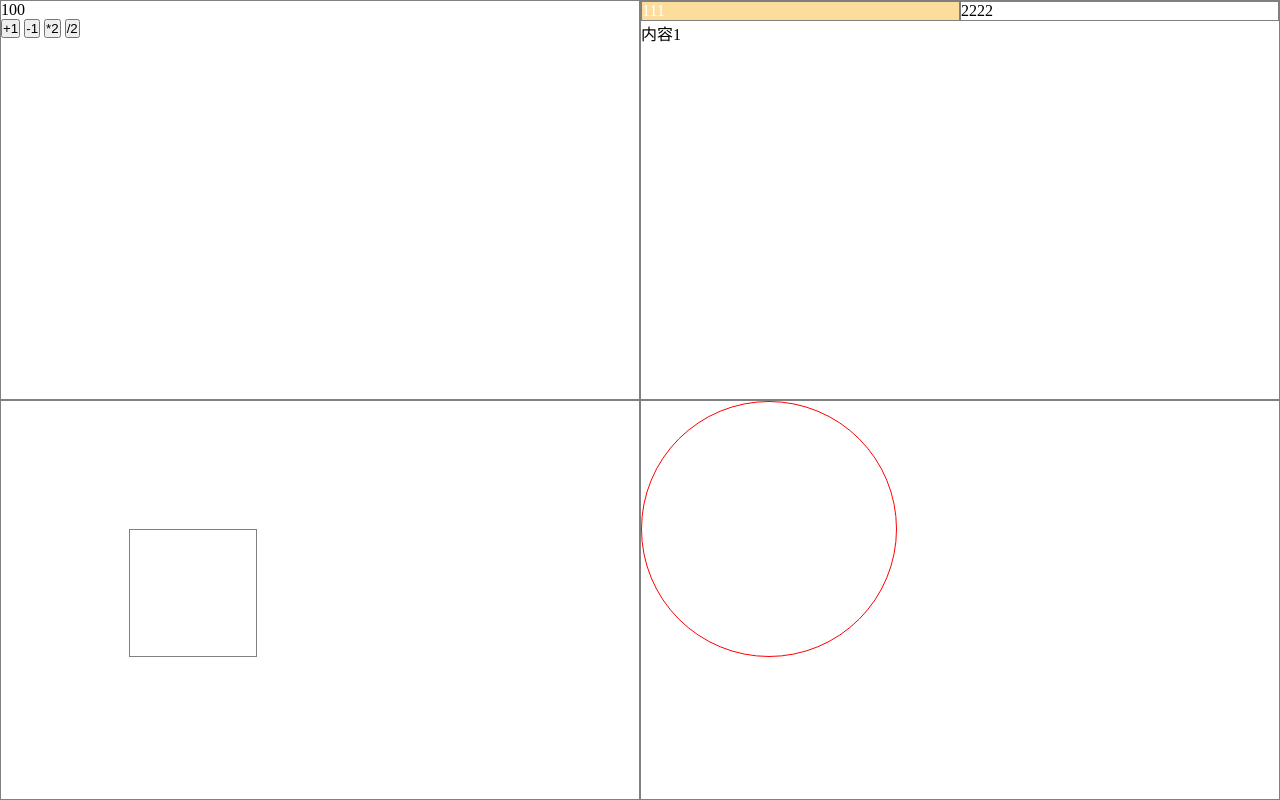
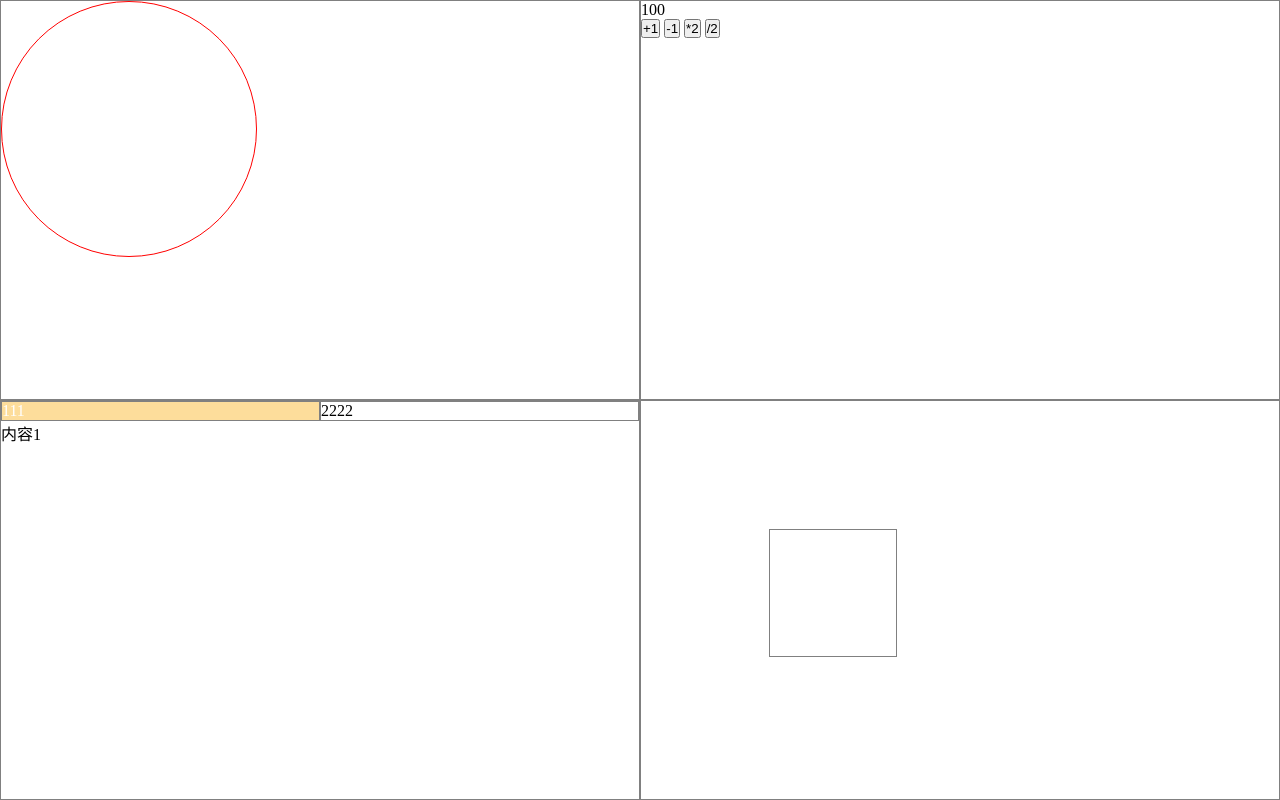
Before and after one commit to LYLYLY7/MVC, a website with bundled scripts: page src/index.html in a window 1280 px wide. Built offline with nearby package versions, Linux system fonts and the light colour scheme.

Commit message:
app2、3 的html封装到app2、3.js中

```diff
--- a/src/app1.js
+++ b/src/app1.js
@@ -14,7 +14,7 @@ const html = `
       </div>
     </section>
 `
-const $element = $(html).prependTo($(`body>.page`))
+const $element = $(html).appendTo($(`body>.page`))
 
 const $button1 = $('#add1');
 const $button2 = $('#minus1');
--- a/src/app2.js
+++ b/src/app2.js
@@ -1,5 +1,18 @@
 import './app2.css';
 import $ from 'jquery';
+
+const html = `    <section id="app2">
+      <ol class="tab-bar">
+        <li><span>111</span></li>
+        <li><span>2222</span></li>
+      </ol>
+      <ol class="tab-content">
+        <li>内容1</li>
+        <li>内容2</li>
+      </ol>
+    </section>
+`
+const $element = $(html).appendTo($(`body>.page`))
 
 const $tabBar = $('#app2 .tab-bar');
 const $tabContent = $('#app2 .tab-content');
--- a/src/app3.js
+++ b/src/app3.js
@@ -1,5 +1,13 @@
 import './app3.css';
 import $ from 'jquery';
+
+const html = `
+    <section id="app3">
+      <div class="square">
+      </div>
+    </section>
+`
+const $element = $(html).appendTo($(`body>.page`))
 
 const $square = $('#app3 .square');
 const localKey = 'app3.active'
--- a/src/index.html
+++ b/src/index.html
@@ -9,20 +9,6 @@
 </head>
 <body>
   <div class="page">
-    <section id="app2">
-      <ol class="tab-bar">
-        <li><span>111</span></li>
-        <li><span>2222</span></li>
-      </ol>
-      <ol class="tab-content">
-        <li>内容1</li>
-        <li>内容2</li>
-      </ol>
-    </section>
-    <section id="app3">
-      <div class="square">
-      </div>
-    </section>
     <section id="app4">
       <div class="circle"></div>
     </section>
```
